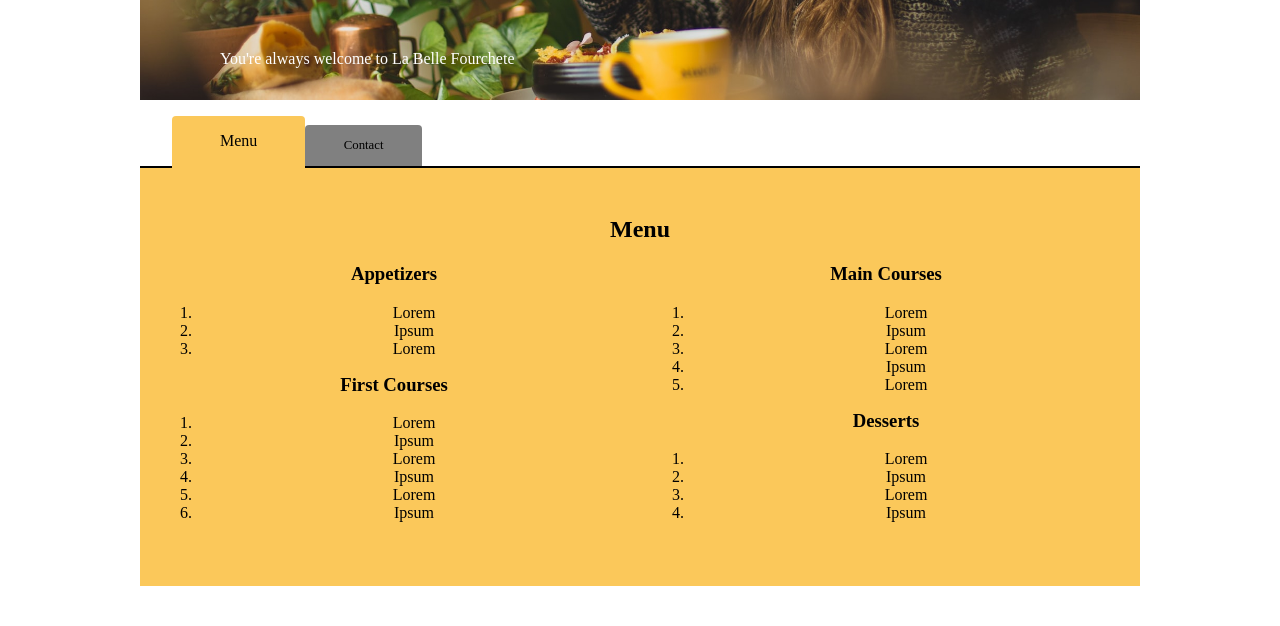
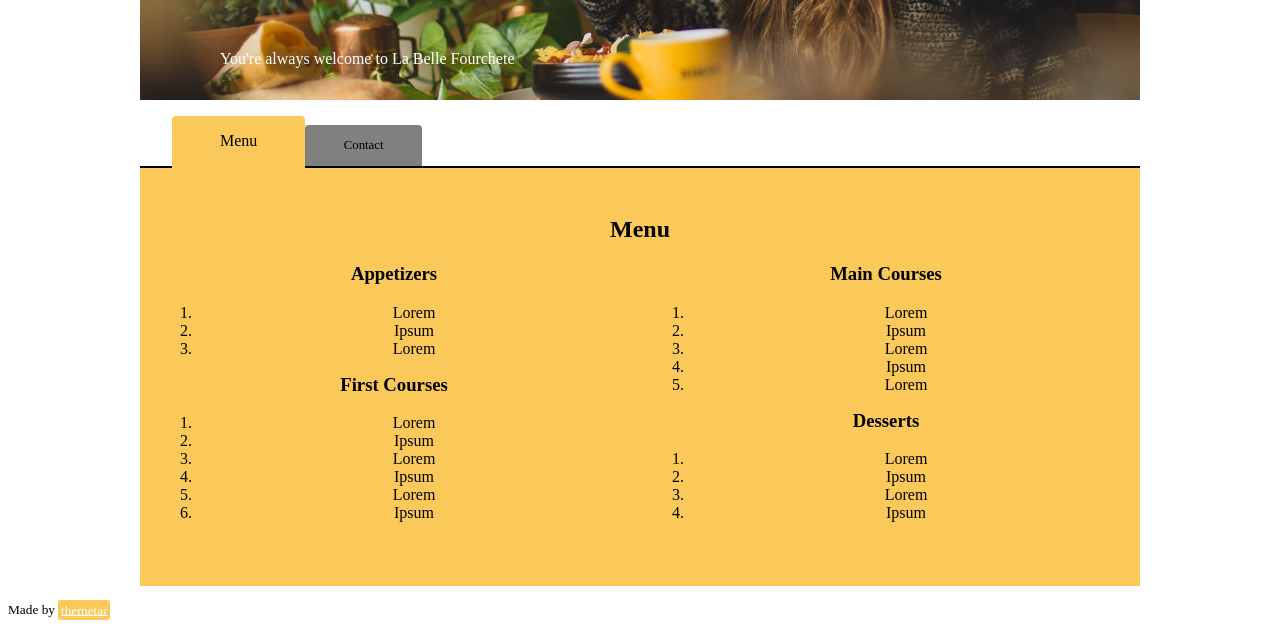
Before and after one commit to themetar/restaurant-page-top, a website with bundled scripts: page dist/index.html in a window 1280 px wide. Shown: the part 308-934 px from the top of the page. Before the commit the page ends 902 px from the top, so only its background shows below. Built offline with nearby package versions, Linux system fonts and the light colour scheme.

Commit message:
Add footer

```diff
--- a/dist/assets/style.css
+++ b/dist/assets/style.css
@@ -63,7 +63,10 @@
 
 #tab-content > * { margin-top: 0; }
 
-#tab-content { padding: 3em 1em; }
+#tab-content {
+  padding: 3em 1em;
+  margin-bottom: 1em;
+}
 
 #tab-content.menu {
   columns: 2;
@@ -71,3 +74,12 @@
 }
 
 h2 { column-span: all; }
+
+footer { font-size: 10pt; }
+
+footer a {
+  background-color: #fbc85a;
+  color: white;
+  padding: 2pt;
+  border-radius: 2pt;
+}
--- a/dist/index.html
+++ b/dist/index.html
@@ -9,6 +9,7 @@
 <body>
   <div id="content">
   </div>
+  <footer>Made by <a href="https://github.com/themetar" target="_blank">themetar</a></footer>
   <script src="main.js"></script>
 </body>
 </html>
```
